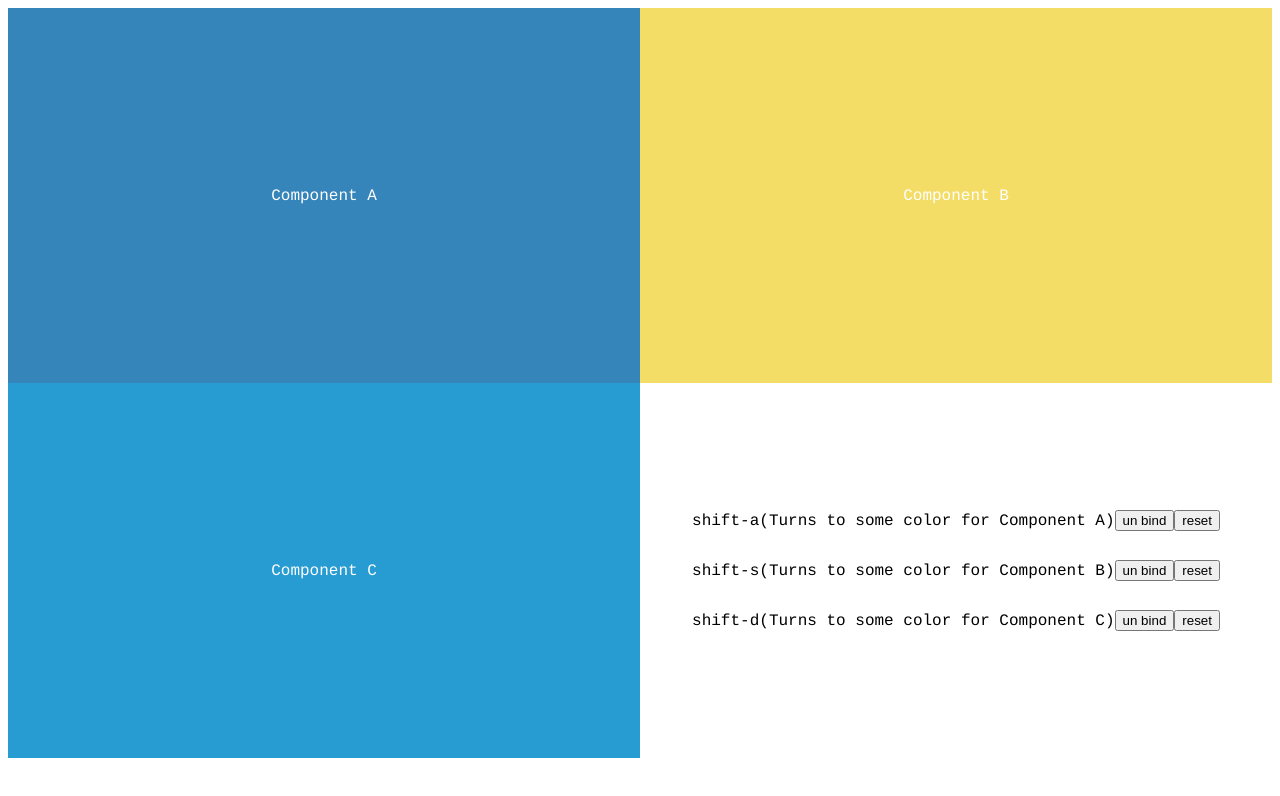
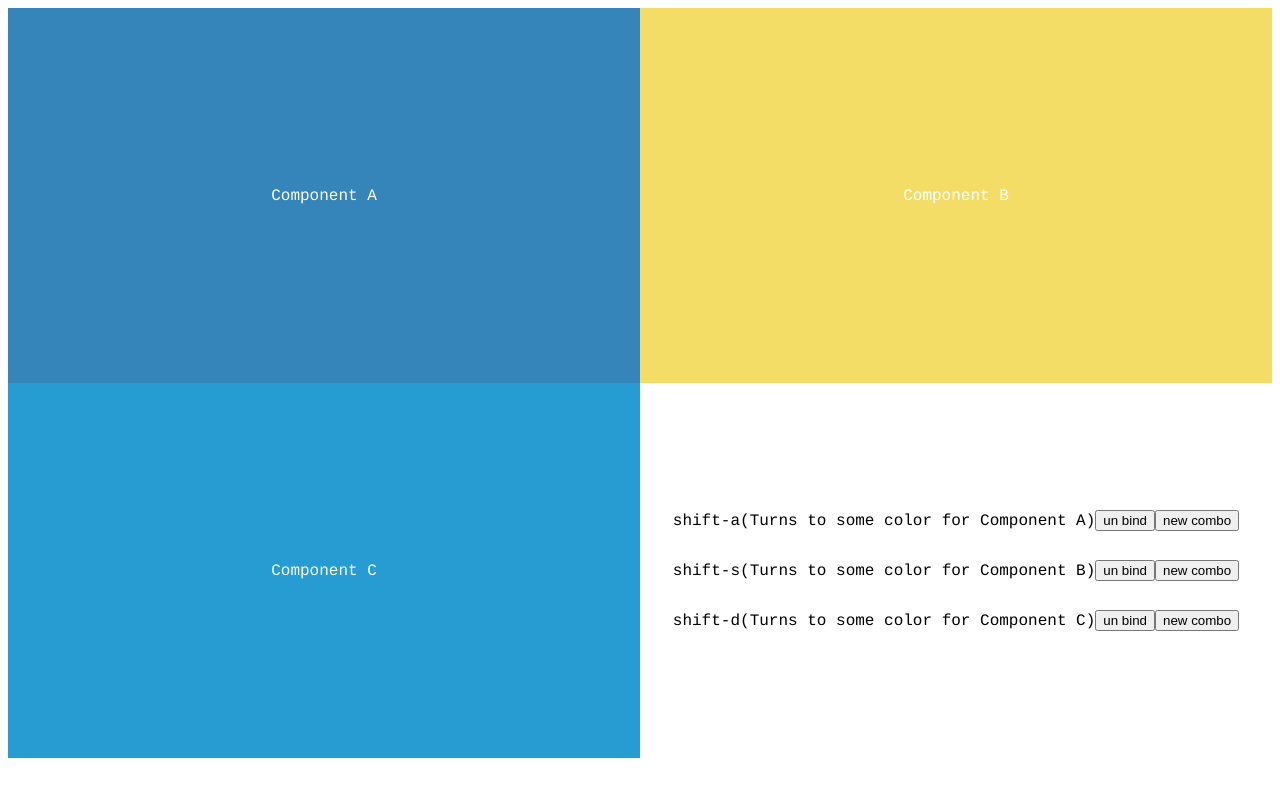
Before and after one commit to iamPavan17/keyboard-shortcut-library, a React (Create React App) app: page / in a window 1280 px wide. Shown: the top 796 px of the page. Built offline with nearby package versions, Linux system fonts and the light colour scheme.

Commit message:
✨ feat: new combo

```diff
--- a/src/components/KeyboardShortcutLegend.js
+++ b/src/components/KeyboardShortcutLegend.js
@@ -14,7 +14,9 @@ export default function KeyboardShortcutLegend({
           <button onClick={() => handleKeyboardCombo(item.id, "bindToggle")}>
             {item.isActive ? "un" : ""} bind
           </button>
-          <button>reset</button>
+          <button onClick={() => handleKeyboardCombo(item.id, "newCombo")}>
+            new combo
+          </button>
         </div>
       ))}
     </div>
--- a/src/helpers.js
+++ b/src/helpers.js
@@ -1,4 +1,9 @@
 import randomColor from "randomcolor";
+
+// A function that returns a random number between 97 to 122 (to map ascii character) - considering only between a-z.
+const getRandomArbitrary = () => {
+  return Math.random() * (122 - 97) + 97;
+};
 
 const keyboardCombosUpdater = (keyboardCombos, id, type, listener) => {
   const keyboardCombosClone = [...keyboardCombos];
@@ -15,6 +20,14 @@ const keyboardCombosUpdater = (keyboardCombos, id, type, listener) => {
       keyboardCombosClone[selectedComboIndex].keyboardCombo
     );
   }
+  if (type === "newCombo") {
+    // Only toggling the last character in the combo.
+    const value = keyboardCombosClone[selectedComboIndex].keyboardCombo;
+    listener.unregister_combo(value);
+    keyboardCombosClone[selectedComboIndex].keyboardCombo = `${
+      value.split(" ")[0]
+    } ${String.fromCharCode(getRandomArbitrary())}}`;
+  }
 
   return keyboardCombosClone;
 };
```
